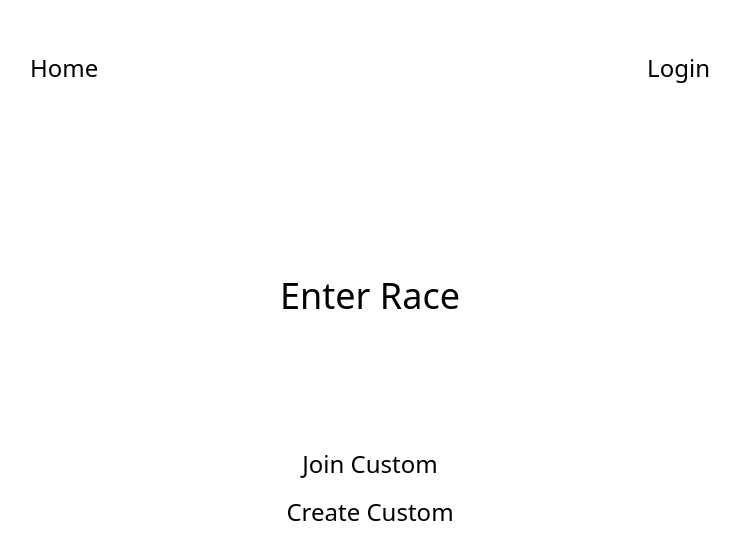
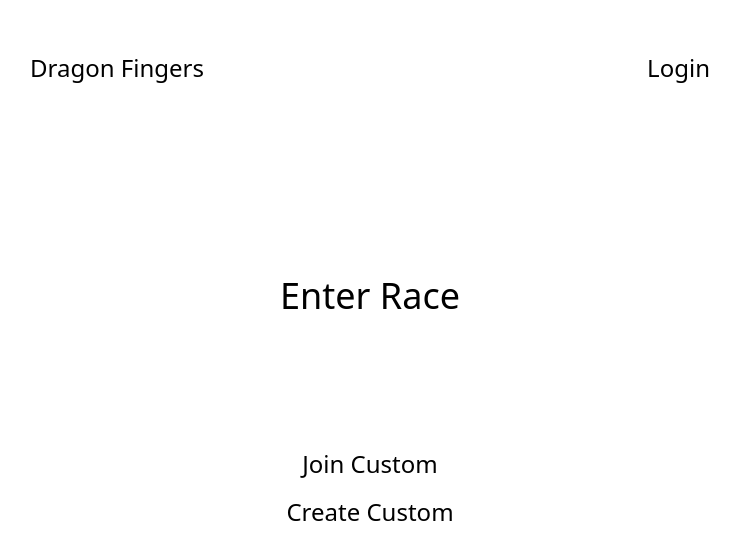
Before and after one commit to derekjtong/dragon-fingers-v2, a Next.js app: page / in a window 1280 px wide. Shown: the top 560 px of the page, without its empty margins (270-1010 px from the left). Built offline with nearby package versions, Linux system fonts and the light colour scheme; no server answers.

Commit message:
Update app name

```diff
--- a/app/components/Navbar.tsx
+++ b/app/components/Navbar.tsx
@@ -5,7 +5,7 @@ function NavBar() {
   return (
     <div className="fixed flex w-screen justify-between px-72 pt-10 text-2xl">
       <Link href="/" className="p-3 hover:bg-slate-300">
-        Home
+        Dragon Fingers
       </Link>
       <AuthButton />
       {/* <Link href="/login" className="p-3 hover:bg-slate-300">
```
